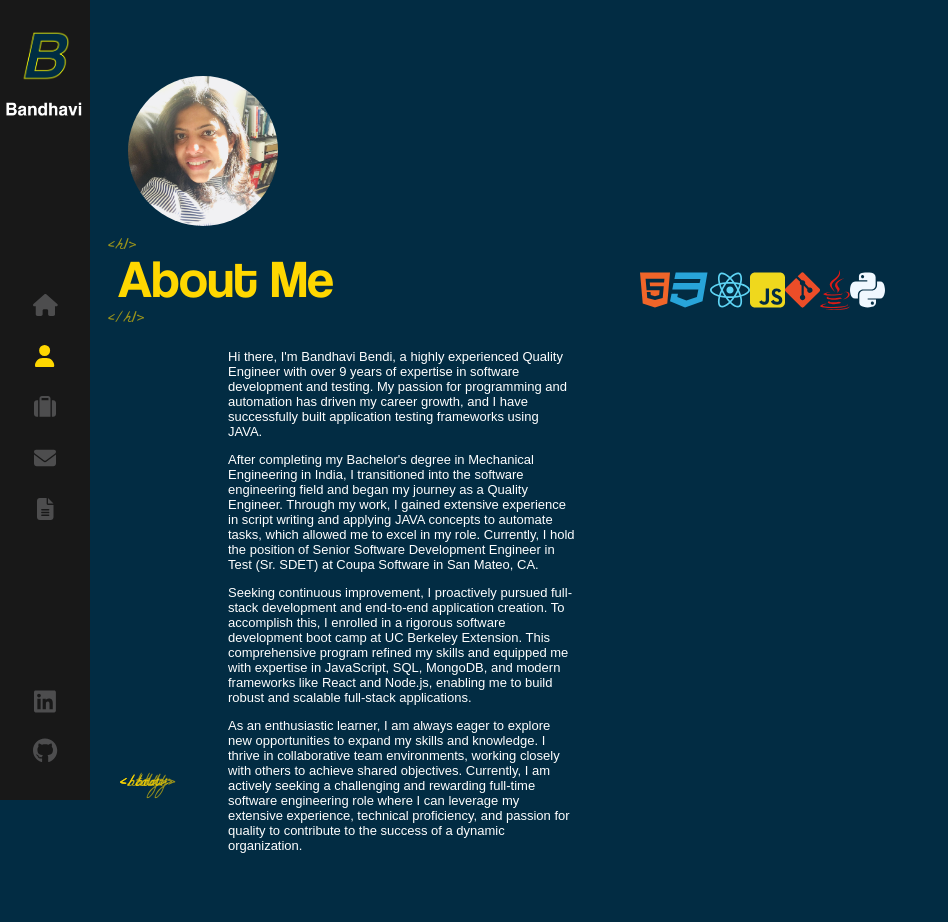
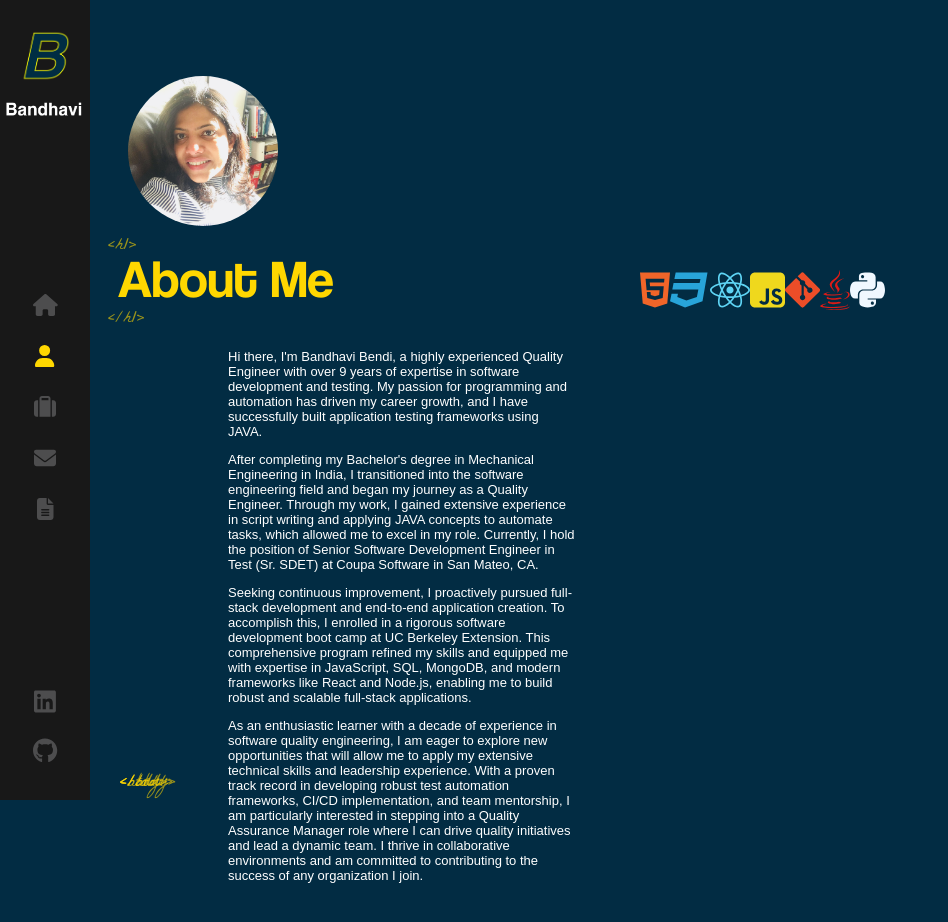
Before and after one commit to bbandhu/react-portfolio-evolution, a React (Create React App) app: page /about in a window 1280 px wide. Shown: the top 922 px of the page, without its empty margins (0-948 px from the left). Built offline with nearby package versions, Linux system fonts and the light colour scheme.

Commit message:
made few content changes

```diff
--- a/src/components/About/index.js
+++ b/src/components/About/index.js
@@ -47,15 +47,13 @@ const About = () => {
             scalable full-stack applications.
           </p>
           <p>
-            As an enthusiastic learner, I am always eager to explore new
-            opportunities to expand my skills and knowledge. I thrive in
-            collaborative team environments, working closely with others to
-            achieve shared objectives. Currently, I am actively seeking a
-            challenging and rewarding full-time software engineering role where
-            I can leverage my extensive experience, technical proficiency, and
-            passion for quality to contribute to the success of a dynamic
-            organization.
-          </p>
+  As an enthusiastic learner with a decade of experience in software quality engineering,
+   I am eager to explore new opportunities that will allow me to apply my extensive technical skills
+   and leadership experience. With a proven track record in developing robust test automation frameworks,
+    CI/CD implementation, and team mentorship,
+     I am particularly interested in stepping into a Quality Assurance Manager role where I can drive quality initiatives and lead a dynamic team.
+     I thrive in collaborative environments and am committed to contributing to the success of any organization I join.
+</p>
         </div>
         {/* // The section that contains the icons */}
 
--- a/src/components/Contact/index.js
+++ b/src/components/Contact/index.js
@@ -61,7 +61,7 @@ const Contact = () => {
         <div className="text-zone">
           <h1>Contact me</h1>
           <p>
-            I am currently looking for a full-time software engineering role. If you have any questions or would like to connect, please feel free to reach out to me via email or LinkedIn.
+          I am currently exploring full-time opportunities in the software engineering and quality assurance domains. With extensive experience and a passion for technology, I am eager to contribute to a dynamic organization. If you have any questions or would like to connect, please feel free to reach out to me via email or LinkedIn.
           </p>
           <div className="contact-form">
             <form onSubmit={handleSubmit}>
--- a/src/components/Layout/index.scss
+++ b/src/components/Layout/index.scss
@@ -6,7 +6,7 @@
 
 .top-tags {
   top: 35px;
-  position: absolute; // Explicitly mentioned for clarity.
+  position: absolute;
 }
 
 .tags {
@@ -33,7 +33,7 @@
   margin: 0 auto;
   z-index: 1;
   transform-style: preserve-3d;
-  animation: fadeIn 1s forwards 1s; // Merged animation properties.
+  animation: fadeIn 1s forwards 1s;
 }
 
 .about-page, .contact-page, .resume-page {
```
Also changed, not shown: 4 other files (tests, documents, lock files or other folders).
